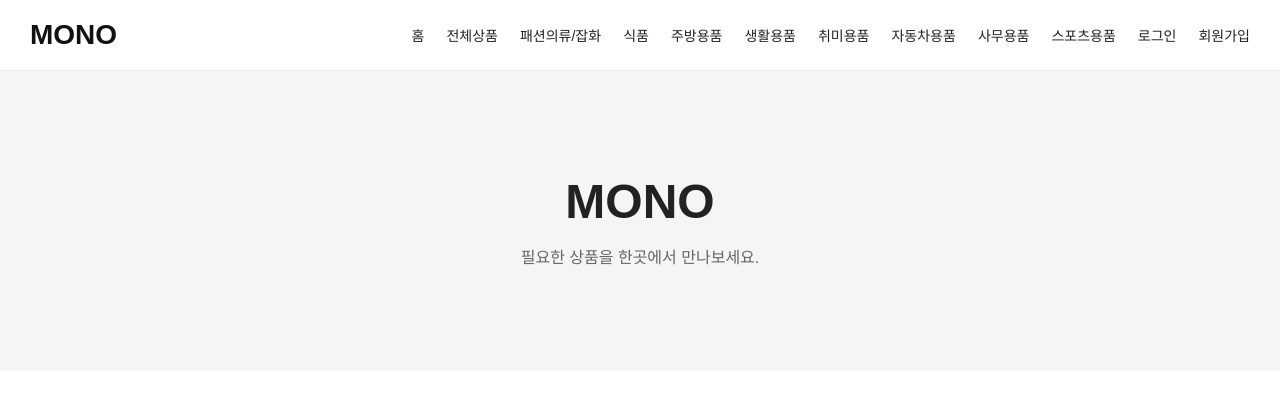
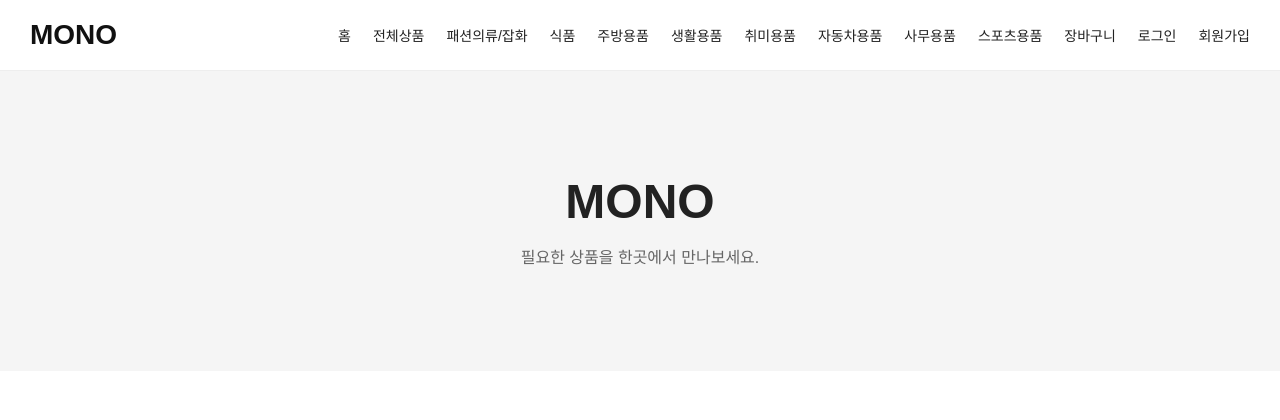
Before and after one commit to MONO1215/MONO, a Flask app: page / in a window 1280 px wide. Shown: the top 420 px of the page. Run offline with Flask 3, Linux system fonts and the light colour scheme; data that the repository does not hold is empty; some libraries are stand-ins or nearby versions.

Commit message:
Move cart menu before login

```diff
--- a/templates/category.html
+++ b/templates/category.html
@@ -125,6 +125,8 @@
 
             <!-- 로그인 상태 -->
 
+            <a href="{{ url_for('view_cart') }}">장바구니</a>
+
             {% if session.get("user_logged_in") %}
 
                 <a
--- a/templates/index.html
+++ b/templates/index.html
@@ -79,6 +79,8 @@
                 스포츠용품
             </a>
 
+
+            <a href="{{ url_for('view_cart') }}">장바구니</a>
 
             {% if session.get("user_logged_in") %}
 
```
